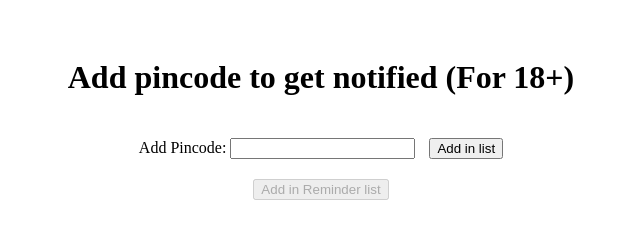
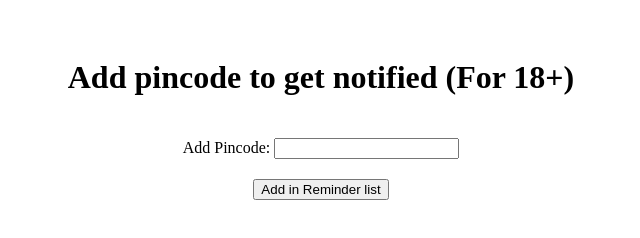
Before and after one commit to vandanmshah/cowin-notifier, a plain HTML site: page index.html in a window 1280 px wide. Shown: the whole page, without its empty margins (319-959 px from the left). Drawn offline with nearby package versions, Linux system fonts and the light colour scheme.

Commit message:
Remove extra bt

```diff
--- a/index.html
+++ b/index.html
@@ -13,9 +13,10 @@
             <div class="child"><h1>Add pincode to get notified (For 18+)</h1></div>
             <div class="child">
                 Add Pincode: <input onkeypress="return onkeypressEvent(event)" class="add-pincode-input" type="text" />
-                <button onclick="onAddPincodeClick()" class="add-btn">Add in list</button>
             </div>
-            <div class="child"><button class="search-btn" disabled>Add in Reminder list</button></div>
+            <div class="child">
+                <button class='search-btn' onclick="onAddPincodeClick()">Add in Reminder list</button>
+            </div>
         </div>
     </body>
     <script type="text/javascript" src="./index.js"></script>
```
